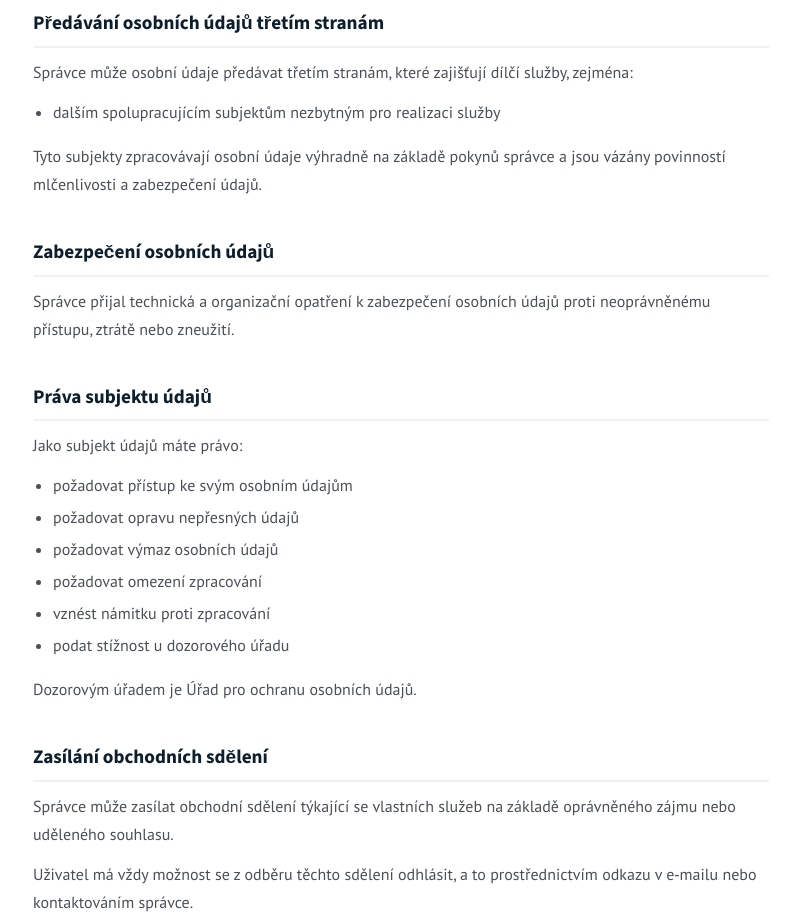
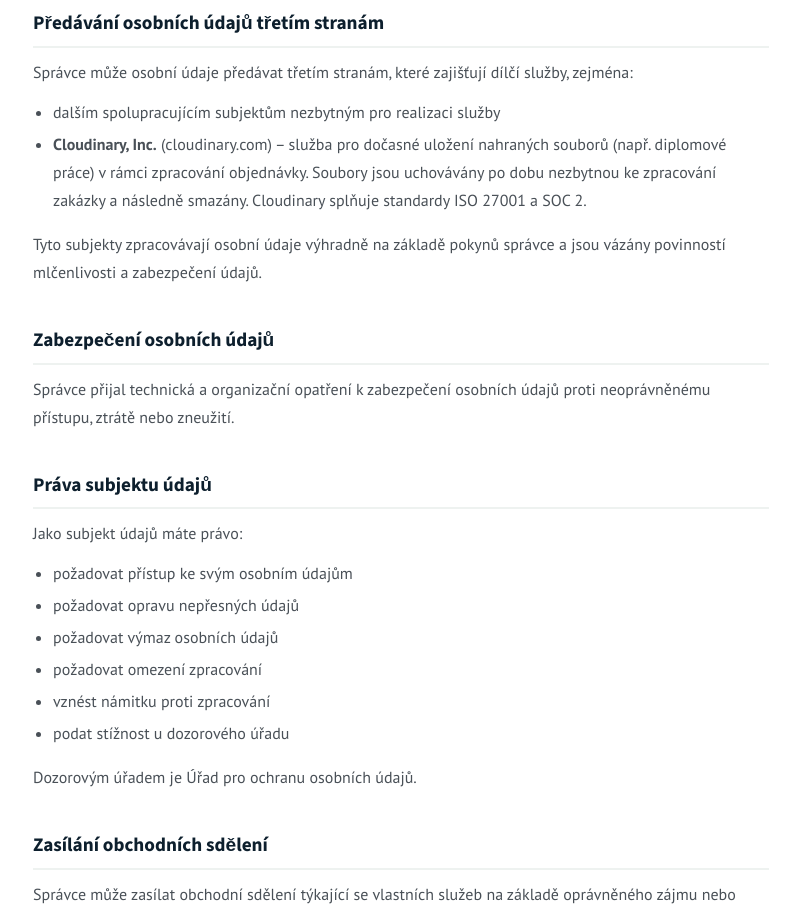
Before and after one commit to Tonbo-coder/korektura-diplomove-prace, a Next.js app: page /ochrana-osobnich-udaju in a window 1280 px wide. Shown: the part 1740-2654 px from the top of the page, without its empty margins (239-1039 px from the left). Built offline with nearby package versions, Linux system fonts and the light colour scheme.

Commit message:
GDPR: doplněn Cloudinary jako zpracovatel dat

```diff
--- a/src/app/ochrana-osobnich-udaju/page.tsx
+++ b/src/app/ochrana-osobnich-udaju/page.tsx
@@ -69,6 +69,7 @@ export default function OchranaOsobnichUdajuPage() {
         </p>
         <ul>
           <li>dalším spolupracujícím subjektům nezbytným pro realizaci služby</li>
+          <li><strong>Cloudinary, Inc.</strong> (cloudinary.com) – služba pro dočasné uložení nahraných souborů (např. diplomové práce) v rámci zpracování objednávky. Soubory jsou uchovávány po dobu nezbytnou ke zpracování zakázky a následně smazány. Cloudinary splňuje standardy ISO 27001 a SOC 2.</li>
         </ul>
         <p>
           Tyto subjekty zpracovávají osobní údaje výhradně na základě pokynů správce a jsou vázány
```
